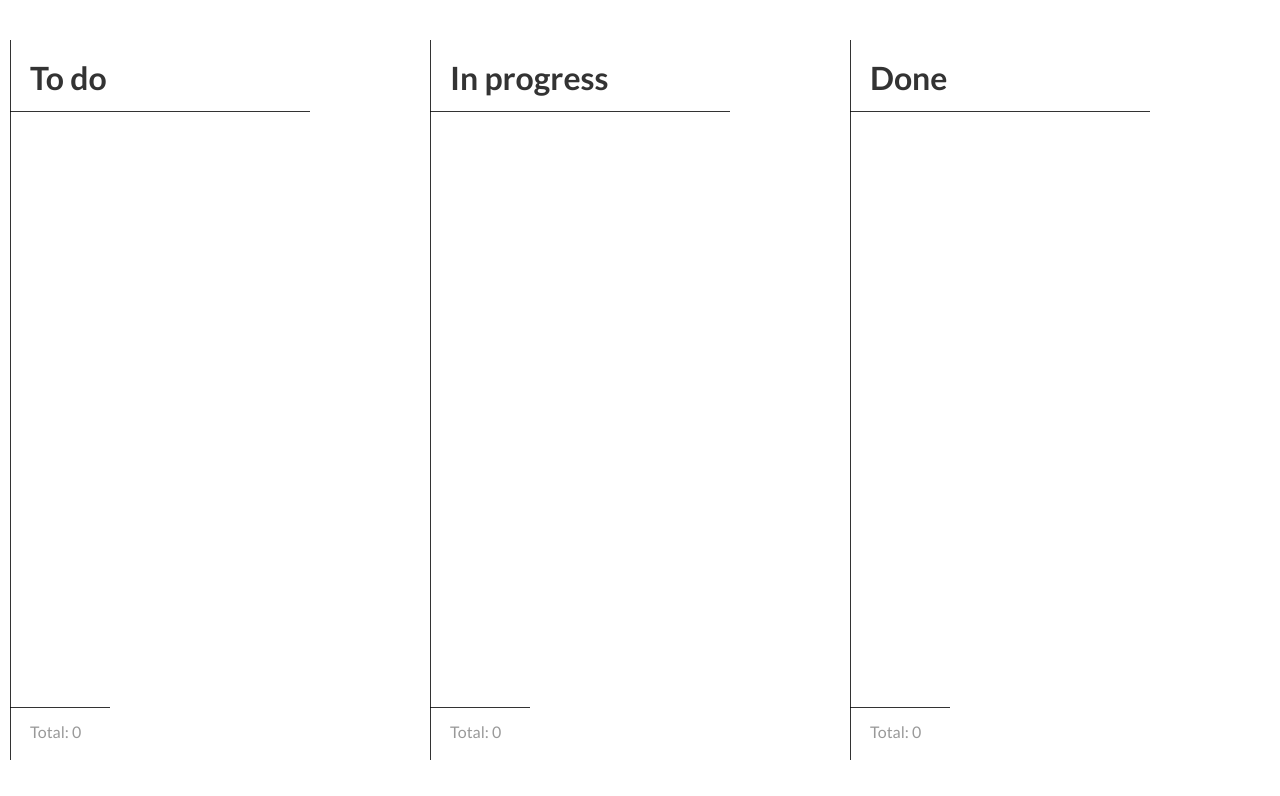
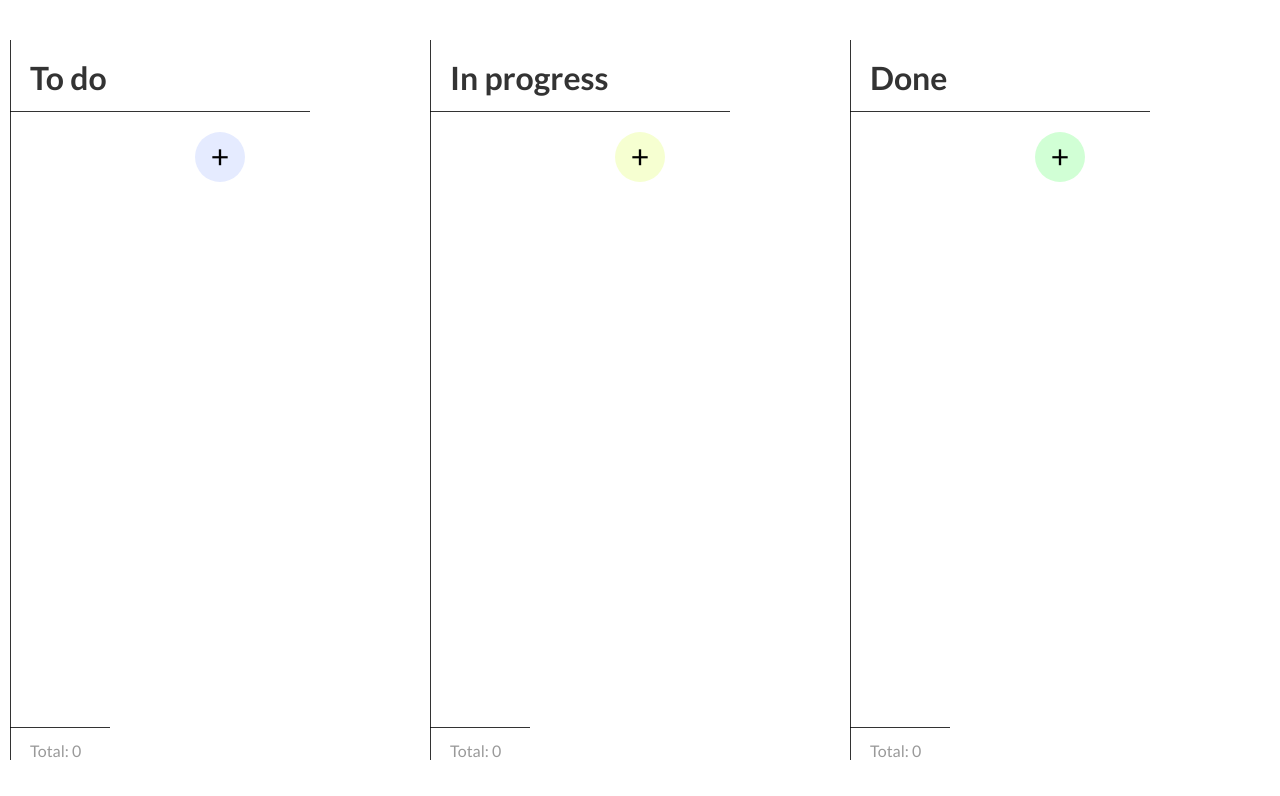
Before and after one commit to neervel/client, a Vue app: page / in a window 1280 px wide. Shown: the top 796 px of the page. Built offline with nearby package versions, Linux system fonts and the light colour scheme; no server answers.

Commit message:
add create buttons

```diff
--- a/public/index.html
+++ b/public/index.html
@@ -5,7 +5,7 @@
     <meta http-equiv="X-UA-Compatible" content="IE=edge">
     <meta name="viewport" content="width=device-width,initial-scale=1.0">
     <link rel="icon" href="<%= BASE_URL %>favicon.svg">
-    <title><%= htmlWebpackPlugin.options.title %></title>
+    <title>Kanban</title>
   </head>
   <body>
     <noscript>
--- a/src/components/stage.vue
+++ b/src/components/stage.vue
@@ -1,9 +1,11 @@
 <template lang="pug">
-  .stage
+  .stage(:style="cssProps")
     h2.stage__title
       | {{title}}
     .stage-cards
       Task(v-for="task in tasks", :task="task", :key="task.id", :bgColor="bgColor", :editTask="editTask")
+    .stage__add
+      | +
     span.stage__total
       | Total: {{tasks.length}}
 </template>
@@ -20,6 +22,13 @@ export default {
     title: String,
     bgColor: String,
     editTask: Function
+  },
+  computed: {
+    cssProps () {
+      return {
+        '--bgColor': this.bgColor
+      }
+    }
   }
 }
 </script>
@@ -55,15 +64,44 @@ export default {
     width: 300px;
     background-color: rgba(0, 0, 0, .8);
   }
-  .stage-cards{
-    height: 87%;
+  .stage__add{
+    height: 50px;
+    width: 50px;
+    border-radius: 50%;
+    display: flex;
+    align-items: center;
+    justify-content: center;
+    font-size: 32px;
+    background-color: var(--bgColor);
+    margin: 0 auto;
+    margin-top: 20px;
+    position: relative;
+  }
+  .stage__add::after{
+    position: absolute;
+    top: 0;
+    left: 0;
+    height: 50px;
+    width: 50px;
+    border-radius: 50%;
+    background-color: rgba(0, 0, 0, .05);
+    content: "";
+    opacity: 0;
+    transition: .2s;
+  }
+  .stage__add:hover{
+    cursor: pointer;
+  }
+   .stage__add:hover::after{
+    opacity: 1;
   }
   .stage__total{
     font-size: 16px;
     color: rgba(0, 0, 0, .4);
     margin-bottom: 0;
     margin-top: auto;
-    position: relative;
+    position: absolute;
+    bottom: 0;
   }
   .stage__total::after{
     position: absolute;
```
